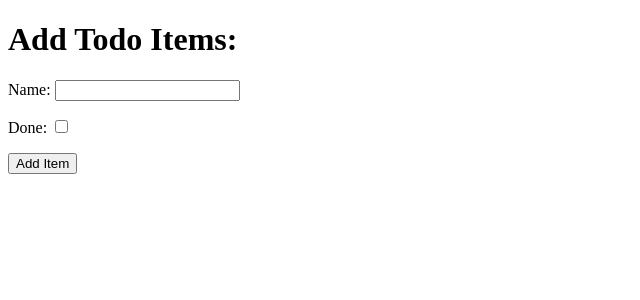
After one commit to hashim222/CI-hello-django, a Django app: page /add in a window 1280 px wide. The commit adds this page. Shown: the top 300 px of the page, without its empty margins (0-640 px from the left). Run offline with Django 3.2, Linux system fonts and the light colour scheme.

Commit message:
added create data functionalty

```diff
--- a/django_todo/urls.py
+++ b/django_todo/urls.py
@@ -15,9 +15,10 @@ Including another URLconf
 """
 from django.contrib import admin
 from django.urls import path
-from todo.views import get_todo_list
+from todo.views import add_item, get_todo_list
 
 urlpatterns = [
     path('admin/', admin.site.urls),
-    path('', get_todo_list, name='get_todo_list')
+    path('', get_todo_list, name='get_todo_list'),
+    path('add', add_item, name="add")
 ]
--- /dev/null
+++ b/todo/templates/todo/add_item.html
@@ -0,0 +1,40 @@
+<!DOCTYPE html>
+<html lang="en">
+
+<head>
+    <meta charset="UTF-8">
+    <meta http-equiv="X-UA-Compatible" content="IE=edge">
+    <meta name="viewport" content="width=device-width, initial-scale=1.0">
+    <title>Hello Django</title>
+</head>
+
+<body>
+
+    <h1>Add Todo Items:</h1>
+    <form action="add" method="POST">
+        {% csrf_token %}
+        <div>
+            <p>
+                <label for="id_name">Name: </label>
+                <input type="text" id="id_name" name="item_name">
+            </p>
+        </div>
+
+        <div>
+            <p>
+                <label for="id_done">Done: </label>
+                <input type="checkbox" id="id_done" name="done">
+            </p>
+        </div>
+
+        <div>
+            <p>
+                <button type="submit">Add Item</button>
+            </p>
+        </div>
+
+    </form>
+
+</body>
+
+</html>
--- a/todo/templates/todo/todo_list.html
+++ b/todo/templates/todo/todo_list.html
@@ -28,6 +28,8 @@
         {% endfor %}
     </table>
 
+    <a href="/add">Add an item</a>
+
 </body>
 
 </html>
--- a/todo/views.py
+++ b/todo/views.py
@@ -1,4 +1,4 @@
-from django.shortcuts import render
+from django.shortcuts import redirect, render
 from .models import Item
 
 # Create your views here.
@@ -10,3 +10,13 @@ def get_todo_list(request):
         'items': items
     }
     return render(request, 'todo/todo_list.html', context)
+
+
+def add_item(request):
+    if request.method == 'POST':
+        name = request.POST.get('item_name')
+        done = 'done' in request.POST
+        Item.objects.create(name=name, done=done)
+        return redirect('get_todo_list')
+
+    return render(request, 'todo/add_item.html')
```
Also changed, not shown: db.sqlite3.
